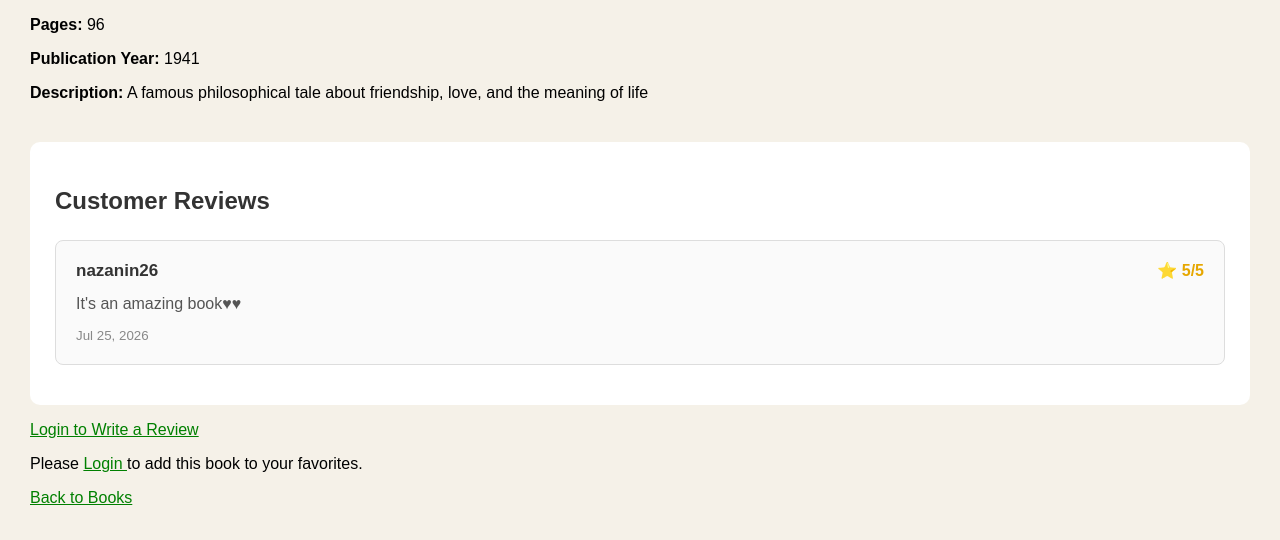
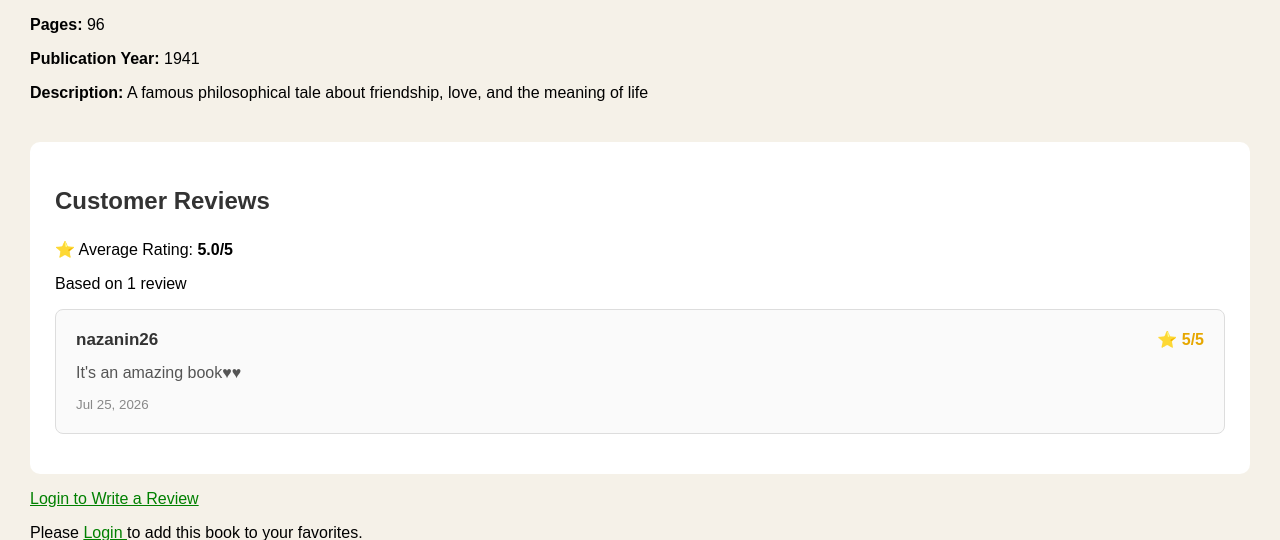
Before and after one commit to nazaninhedayatpour/book-store, a Django app: page /books/1/ in a window 1280 px wide. Shown: the part 484-1024 px from the top of the page. Before the commit the page ends 989 px from the top, so only its background shows below. Run offline with Django 5.2, Linux system fonts and the light colour scheme; data comes from the database, SQL or seed files in the repository; both versions use the stored data as it was after the commit.

Commit message:
second commit

```diff
--- a/accounts/templates/accounts/register.html
+++ b/accounts/templates/accounts/signup.html
@@ -3,9 +3,9 @@
 <head>
     <meta charset="UTF-8">
     <meta name="viewport" content="width=device-width, initial-scale=1.0">
-    <title>Register</title>
+    <title>signup</title>
 </head>
-<h1> Register </h1>
+<h1> signup </h1>
 
 <form method="post">
     {% csrf_token %}
--- a/accounts/urls.py
+++ b/accounts/urls.py
@@ -1,8 +1,8 @@
 from django.urls import path
-from.import views
+from . import views
 
 urlpatterns=[
-    path("register/",views.register_view, name="register"),
+    path("signup/",views.signup_view, name="signup"),
     path("login/",views.login_view , name="login"),
-    path("logout/", views.login_view,name="logout")
+    path("logout/",views.logout_view,name="logout")
 ]
--- a/accounts/views.py
+++ b/accounts/views.py
@@ -3,7 +3,7 @@ from django.contrib.auth.models import User
 from django.contrib.auth import login , authenticate , logout
 
 
-def register_view(request):
+def signup_view(request):
     if request.method == "POST":
         username = request.POST["username"]
         password = request.POST["password"]
--- a/library/templates/books/book_detail.html
+++ b/library/templates/books/book_detail.html
@@ -173,6 +173,25 @@
 
         <h2>Customer Reviews</h2>
 
+                    {% if review_count > 0 %}
+
+                <p>
+                    ⭐ Average Rating:
+                    <strong>{{ average_rating|floatformat:1 }}/5</strong>
+                </p>
+
+                <p>
+                    Based on {{ review_count }} review{{ review_count|pluralize }}
+                </p>
+
+            {% else %}
+
+                <p>
+                    No ratings yet.
+                </p>
+
+            {% endif %}
+
         {% if reviews %}
 
             {% for review in reviews %}
--- a/library/views.py
+++ b/library/views.py
@@ -1,7 +1,7 @@
 from django.shortcuts import render
 from django.views.generic import TemplateView, ListView,DetailView
 from .models import Author,Book,Category
-from django.db.models import Q
+from django.db.models import Q ,Avg, Count
 from django.contrib.auth.decorators import login_required
 from django.shortcuts import get_object_or_404, redirect, render
 from .models import Book, Favorite, Cart , CartItem
@@ -67,9 +67,19 @@ class BookDetailView(DetailView):
     def get_context_data(self, **kwargs):
         context = super().get_context_data(**kwargs)
 
+         # Get all reviews
         context["reviews"] = self.object.reviews.all()
 
+            # Calculate average rating
+        context["average_rating"] = self.object.reviews.aggregate(
+            Avg("rating")
+        )["rating__avg"]
+
+        # Count reviews
+        context["review_count"] = self.object.reviews.count()
+
         return context
+
 
 @login_required
 def add_to_favorites(request, pk):
```
Also changed, not shown: library/templates/books/home.html (+10 -0 lines), db.sqlite3, library/templates/base.html (indentation only).
